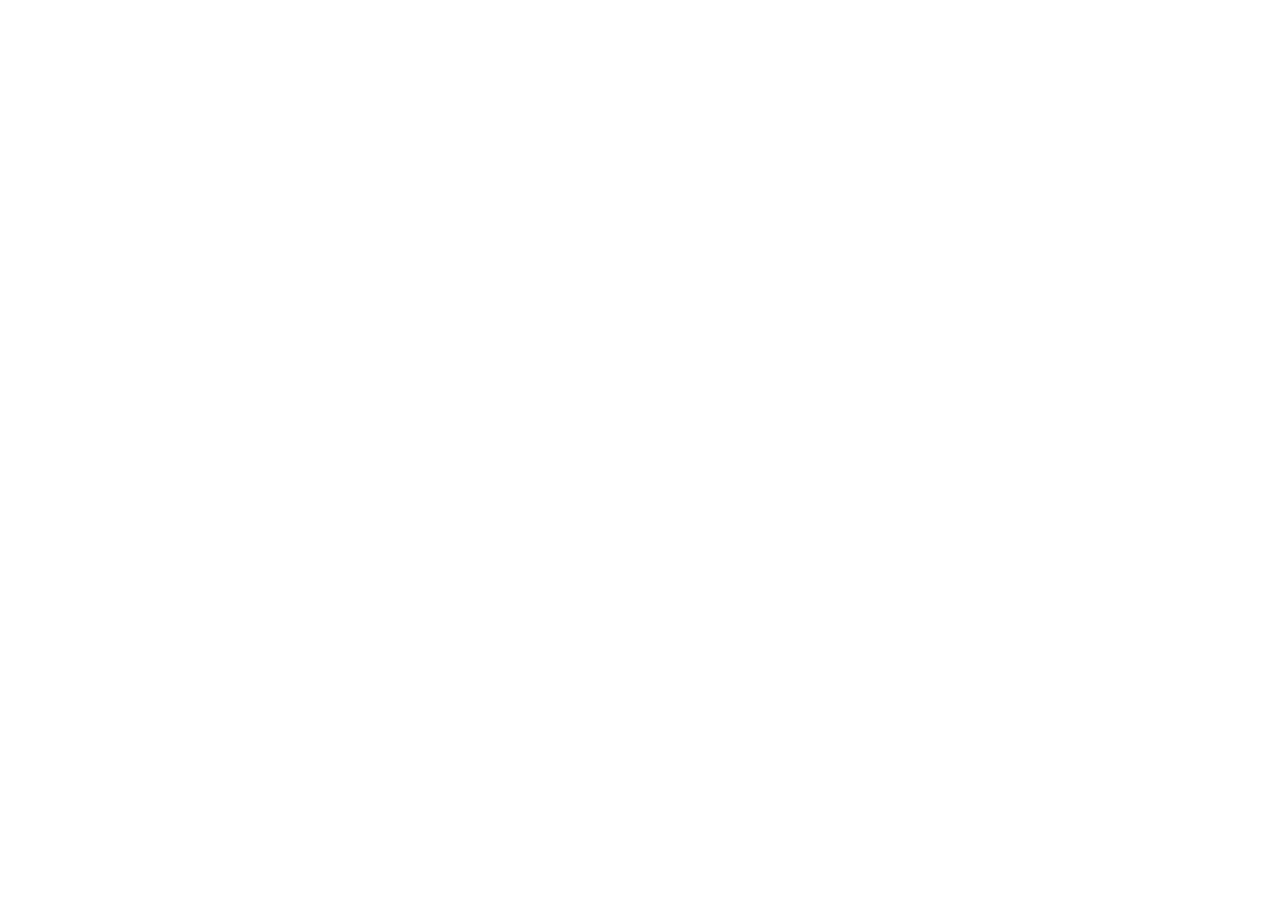
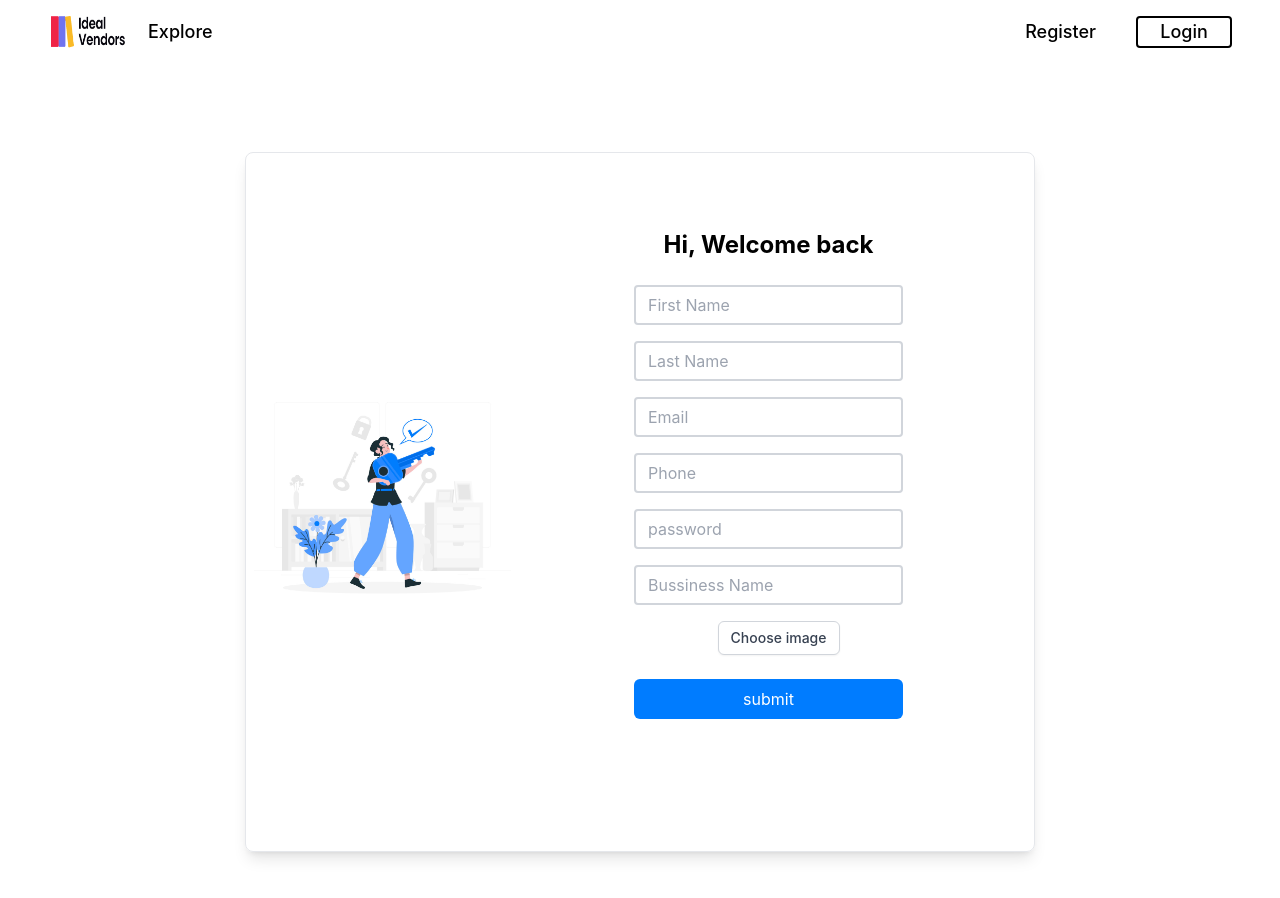
Before and after one commit to Akshaykumark1997/admin_vendor, a React (Create React App) app in the folder frontend/: page /register in a window 1280 px wide. Shown: the top 898 px of the page. Before the commit the page ends 800 px from the top, so only its background shows below. Built offline with nearby package versions, Linux system fonts and the light colour scheme.

Commit message:
registration for vendors ui completed

```diff
--- a/frontend/src/Routes/VendorRoutes.jsx
+++ b/frontend/src/Routes/VendorRoutes.jsx
@@ -1,6 +1,7 @@
 import React from 'react';
 import { Routes, Route } from "react-router-dom";
 import LoginVendors from '../pages/vendors/vendor_login/LoginVendors';
+import VendorRegistration from '../pages/vendors/vendor_registration/VendorRegistration';
 
 
 function VendorRoutes() {
@@ -8,6 +9,7 @@
     <div>
         <Routes>
             <Route path='/' element={<LoginVendors />} />
+            <Route path='/register' element={<VendorRegistration />} />
         </Routes>
     </div>
   )
--- /dev/null
+++ b/frontend/src/components/vendors/registration/Registration.jsx
@@ -0,0 +1,91 @@
+import React from "react";
+
+function Registration() {
+  return (
+    <div className="w-full">
+      <div className="py-10 px-5 sm:p-10 max-w-[1500px] mx-auto box-border">
+        <div className="flex justify-center px-2 sm:px-4 md:px-2 my-12">
+          <div className="w-full xl:w-2/3 lg:w-3/4 flex h-[700px] rounded-lg px-2 shadow-lg border">
+            <div
+              className="w-full h-auto bg-text hidden md:block md:w-1/3 bg-contain bg-center bg-no-repeat rounded-l-lg bg-white"
+              style={{ backgroundImage: `url('/image/registration.jpg')` }}
+            />
+            <div className="w-full sm:w-11/12 md:w-3/5 bg-white py-5 px-2 lg:px-5 my-auto rounded-lg lg:rounded-l-none mx-auto">
+              <h3 className="pt-4 md:text-2xl text-lg font-bold text-center">
+                Hi, Welcome back
+              </h3>
+              <form className="px-8 pt-6 pb-8 mb-4 bg-white rounded">
+                <div className="mb-4 md:flex md:justify-center">
+                  <input
+                    type="text"
+                    placeholder="First Name"
+                    className="px-3 text-grey-700 border-2 border-solid rounded border-gray-300 focus:border-red-600 focus:outline-none md:w-3/4 w-full h-10 "
+                  />
+                </div>
+                <div className="mb-4 md:flex md:justify-center">
+                  <input
+                    type="text"
+                    placeholder="Last Name"
+                    className=" px-3 text-grey-700 border-2 border-solid border-gray-300 focus:border-red-600 rounded focus:outline-none md:w-3/4 w-full h-10"
+                  />
+                </div>
+                <div className="mb-4 md:flex md:justify-center">
+                  <input
+                    type="text"
+                    placeholder="Email"
+                    className="px-3 text-grey-700 border-2 border-solid rounded border-gray-300 focus:border-red-600 focus:outline-none md:w-3/4 w-full h-10 "
+                  />
+                </div>
+                <div className="mb-4 md:flex md:justify-center">
+                  <input
+                    type="text"
+                    placeholder="Phone"
+                    className="px-3 text-grey-700 border-2 border-solid rounded border-gray-300 focus:border-red-600 focus:outline-none md:w-3/4 w-full h-10 "
+                  />
+                </div>
+                <div className="mb-4 md:flex md:justify-center">
+                  <input
+                    type="text"
+                    placeholder="password"
+                    className="px-3 text-grey-700 border-2 border-solid rounded border-gray-300 focus:border-red-600 focus:outline-none md:w-3/4 w-full h-10 "
+                  />
+                </div>
+                <div className="mb-4 md:flex md:justify-center">
+                  <input
+                    type="text"
+                    placeholder="Bussiness Name"
+                    className="px-3 text-grey-700 border-2 border-solid rounded border-gray-300 focus:border-red-600 focus:outline-none md:w-3/4 w-full h-10 "
+                  />
+                </div>
+                <div className="mb-4 md:flex md:justify-center">
+                  <label
+                    htmlFor="logo"
+                    className="ml-5 bg-white py-2 px-3 border border-gray-300 rounded-md shadow-sm text-sm leading-4 font-medium text-gray-700 hover:bg-gray-50 focus:outline-none focus:ring-2 focus:ring-offset-2 focus:ring-indigo-500"
+                  >
+                    <input
+                      type="file"
+                      id="logo"
+                      className="hidden px-3 pt-1 text-grey-700 border-2 border-solid rounded border-gray-300 focus:border-red-600 focus:outline-none md:w-3/4 w-full h-10 "
+                    />
+                    Choose image
+                  </label>
+                </div>
+
+                <div className="my-6 text-center">
+                  <button
+                    type="submit"
+                    className="md:w-3/4 w-full h-10 bg-[#007cff] rounded-md text-white"
+                  >
+                    submit
+                  </button>
+                </div>
+              </form>
+            </div>
+          </div>
+        </div>
+      </div>
+    </div>
+  );
+}
+
+export default Registration;
--- a/frontend/src/components/vendors/vendor_login/VendorLogin.jsx
+++ b/frontend/src/components/vendors/vendor_login/VendorLogin.jsx
@@ -14,13 +14,15 @@
                 <div className="mb-4 md:flex md:justify-center">
                   <input
                   type="text"
-                  className="border-2 border-solid rounded border-gray-300 focus:border-red-600 focus:outline-none md:w-3/4 w-full h-10 "
+                  placeholder='Email'
+                  className="border-2 px-3 text-grey-700 border-solid rounded border-gray-300 focus:border-red-600 focus:outline-none md:w-3/4 w-full h-10 "
                   />
                 </div>
                 <div className="mb-4 md:flex md:justify-center">
                   <input
                   type="text"
-                  className="border-2 border-solid border-gray-300 focus:border-red-600 rounded focus:outline-none md:w-3/4 w-full h-10"
+                  placeholder='Password'
+                  className="border-2 px-3 text-grey-700 border-solid rounded border-gray-300 focus:border-red-600 focus:outline-none md:w-3/4 w-full h-10"
                   />
                 </div>
 
--- a/frontend/src/index.css
+++ b/frontend/src/index.css
@@ -4,14 +4,14 @@
 
 body {
   margin: 0;
-  font-family: -apple-system, BlinkMacSystemFont, 'Segoe UI', 'Roboto', 'Oxygen',
-    'Ubuntu', 'Cantarell', 'Fira Sans', 'Droid Sans', 'Helvetica Neue',
+  font-family: -apple-system, BlinkMacSystemFont, "Segoe UI", "Roboto", "Oxygen",
+    "Ubuntu", "Cantarell", "Fira Sans", "Droid Sans", "Helvetica Neue",
     sans-serif;
   -webkit-font-smoothing: antialiased;
   -moz-osx-font-smoothing: grayscale;
 }
 
 code {
-  font-family: source-code-pro, Menlo, Monaco, Consolas, 'Courier New',
+  font-family: source-code-pro, Menlo, Monaco, Consolas, "Courier New",
     monospace;
 }
--- /dev/null
+++ b/frontend/src/pages/vendors/vendor_registration/VendorRegistration.jsx
@@ -0,0 +1,12 @@
+import React from "react";
+import NavBar from "../../../components/shared/navbar/NavBar";
+import Registration from "../../../components/vendors/registration/Registration";
+
+export default function VendorRegistration() {
+  return (
+    <div>
+      <NavBar />
+      <Registration />
+    </div>
+  );
+}
```
